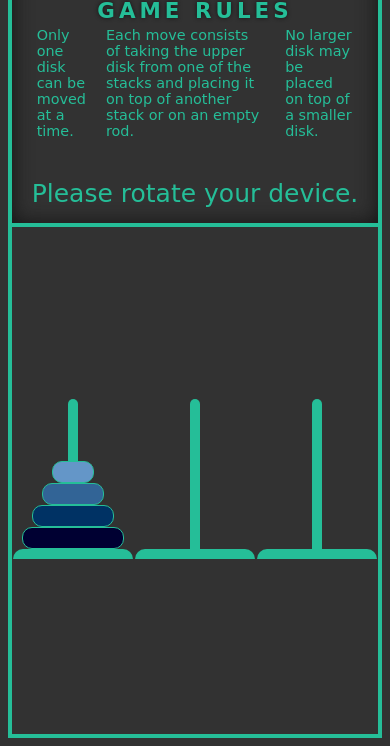
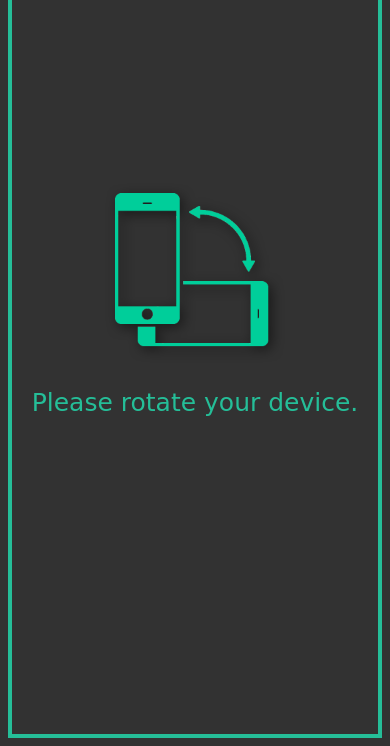
Before and after one commit to brunovcg/Hanoi-Tower, a plain HTML site: page index.html in a window 390 px wide. Shown: the part 122-868 px from the top of the page. Drawn offline with Linux system fonts and the light colour scheme; a web font is replaced by a local one.

Commit message:
Enviando alterações

```diff
--- a/CSS_Folder/style.css
+++ b/CSS_Folder/style.css
@@ -164,15 +164,12 @@ body {
 
 .gameContainer{
     height: 100vh;
+    position: relative;
 }
 
 .hidden {
 
     display:block;
-}
-
-.gameContainer{
-    position: relative;
 }
 
 #warningContainer {
--- a/index.html
+++ b/index.html
@@ -13,6 +13,10 @@
 </head>
 <body>
     <div class="gameContainer">
+        <div class="hidden"id="warningContainer">
+            <img src="Assets/mobile-rotate2.png" class="hidden" id="imgRotate">
+            <p id="startWarning" class="hidden">Please rotate your device.</p>
+        </div>
         <div class="gameMenu">
             <div class="titleAndImg">
                 <h1>Tower of Hanoi</h1>
@@ -24,7 +28,6 @@
                 <li>Each move consists of taking the upper disk from one of the stacks and placing it on top of another stack or on an empty rod.</li>
                 <li>No larger disk may be placed on top of a smaller disk.</li>
             </ol>
-            <p id="startWarning" class="hidden">Please rotate your device.</p>
             <input id="gameStart" class="gameStart" type="button" value="Start Game"/>
         </div>
         <div class="towersContainer">
```
